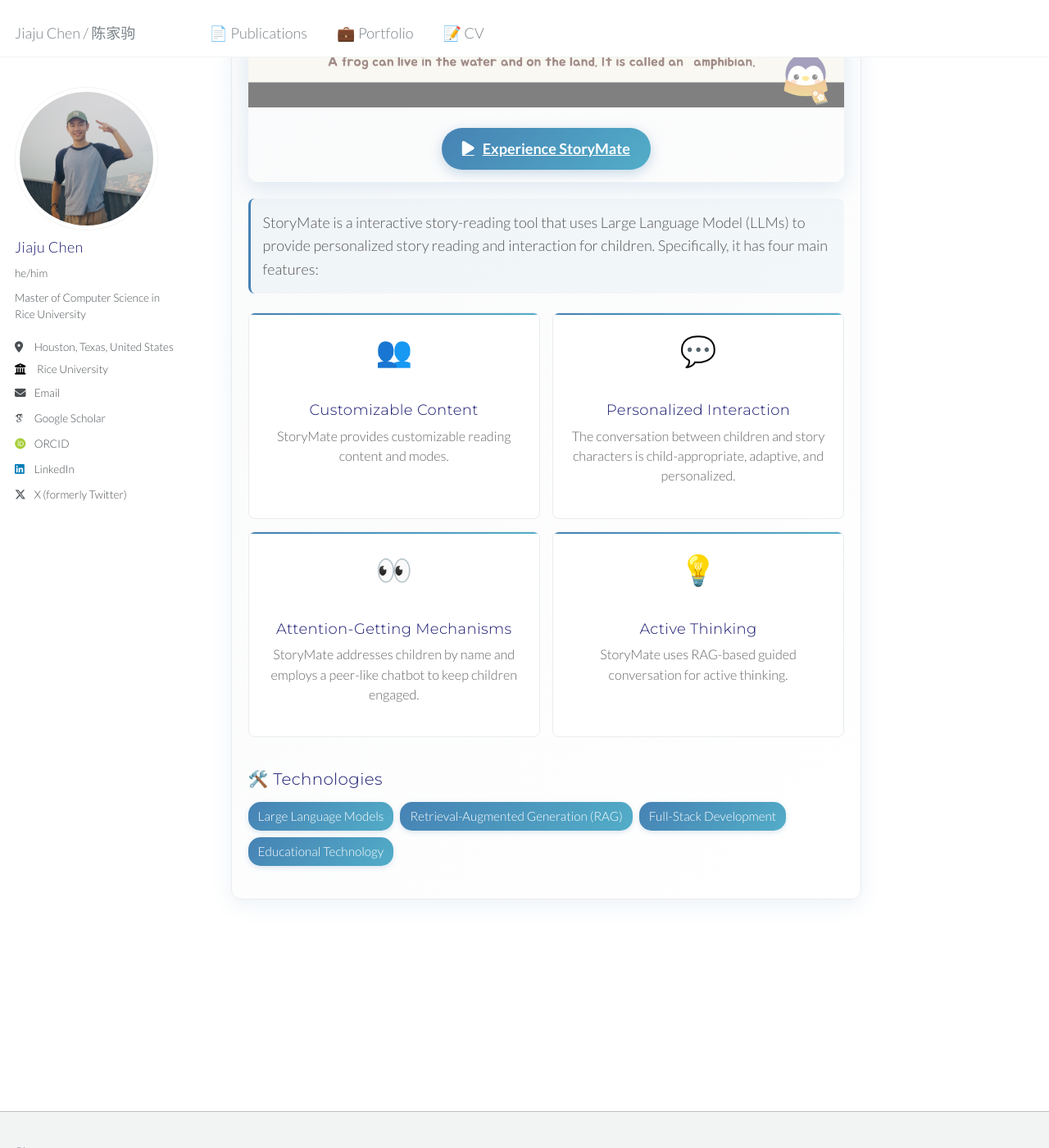
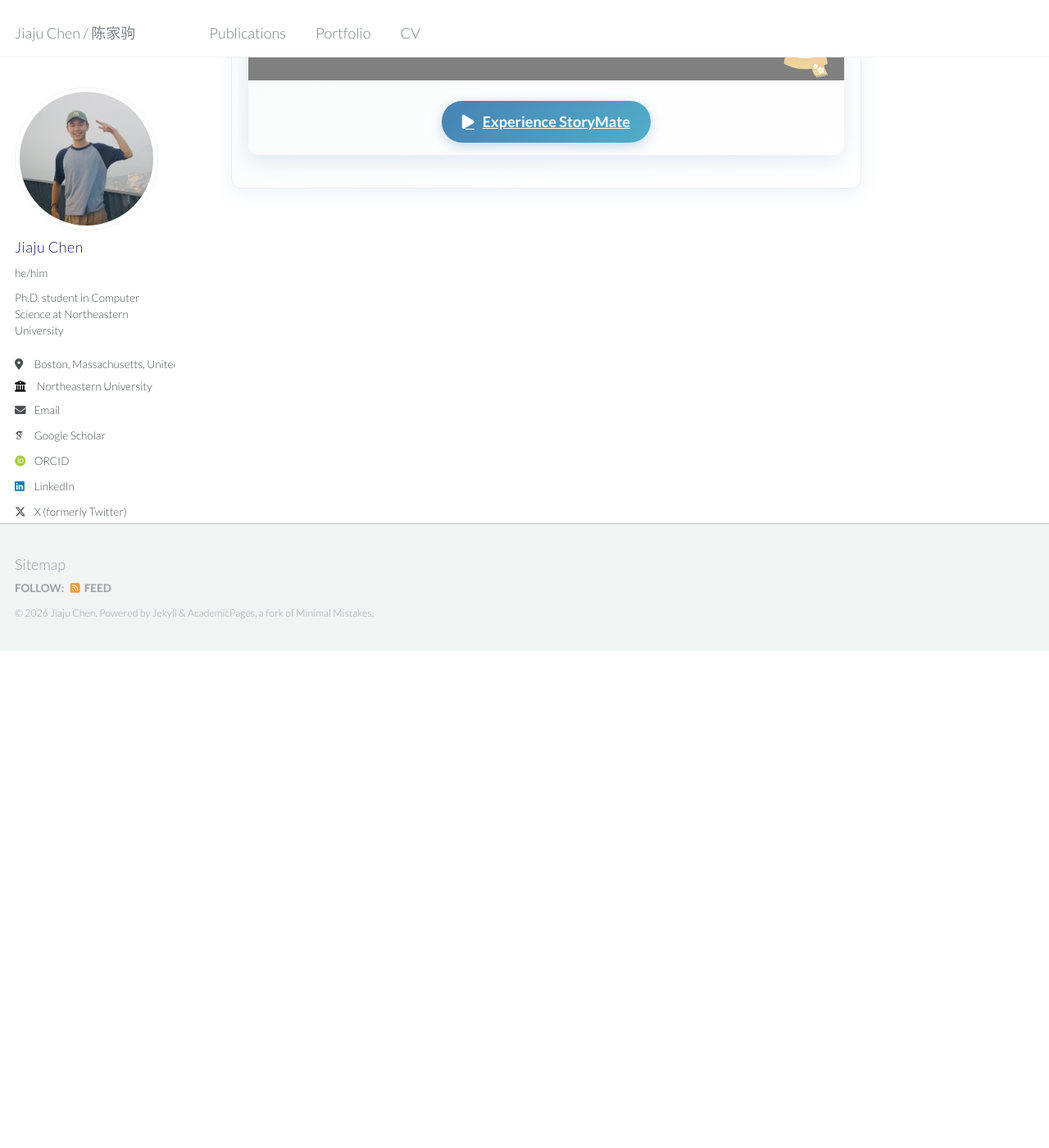
Before and after one commit to malcolm-chen/malcolm-chen.github.io, a Jekyll site: the page built from _pages/portfolio.html, in a window 1280 px wide and 1400 px high, scrolled down 606 px. Shown: the whole window at 82% size. Built offline with Jekyll 4.4.1, drawn with Linux system fonts in a browser that asks for light colours; some web fonts are replaced; some of the changed text lies outside the part shown.

Commit message:
updated website

```diff
--- a/_config.yml
+++ b/_config.yml
@@ -24,11 +24,11 @@ author:
   avatar           : "profile.jpeg"
   name             : "Jiaju Chen"
   pronouns         : "he/him"
-  bio              : "Master of Computer Science in Rice University"
-  location         : "Houston, Texas, United States"
-  employer         : "Rice University"
+  bio              : "Ph.D. student in Computer Science at Northeastern University"
+  location         : "Boston, Massachusetts, United States"
+  employer         : "Northeastern University"
   uri              : # URL
-  email            : "jiaju.chen@rice.edu"
+  email            : "chen.jiaju2@northeastern.edu"
 
   # Academic websites
   arxiv            : # URL - Update with the correct link to your profile
--- a/_data/navigation.yml
+++ b/_data/navigation.yml
@@ -5,7 +5,7 @@
 # prevent it from being included in the site.
 
 main:
-  - title: "📄 Publications"
+  - title: "Publications"
     url: /publications/
 
   # - title: "Talks"
@@ -14,13 +14,13 @@ main:
   # - title: "Teaching"
   #   url: /teaching/
 
-  - title: "💼 Portfolio"
+  - title: "Portfolio"
     url: /portfolio/
 
   # - title: "Blog Posts"
   #   url: /year-archive/
 
-  - title: "📝 CV"
+  - title: "CV"
     url: /assets/CV-JiajuChen.pdf
 
   # - title: "Guide"
--- a/_pages/portfolio.html
+++ b/_pages/portfolio.html
@@ -12,10 +12,7 @@ author_profile: true
   <div class="storymate-project">
     <div class="project-content">
       <div class="project-header">
-        <h2>🐧 <div class="pub-venue">CHI 2025</div> StoryMate: Personalized Interactive Story-Reading</h2>
-        <div class="project-badge">
-          <i class="fas fa-magic"></i> LLM + EDU
-        </div>
+        <h2><div class="pub-venue">CHI 2025</div> StoryMate</h2>
       </div>
 
       <div class="project-teaser">
@@ -29,47 +26,6 @@ author_profile: true
           </a>
         </div>
       </div>
-
-      <p class="project-intro">
-        StoryMate is a interactive story-reading tool that uses Large Language Model (LLMs) to provide personalized story reading and interaction for children. Specifically, it has four main features:
-      </p>
-
-      <div class="feature-grid">
-        <div class="feature-card">
-          <div class="feature-icon">👥</div>
-          <h4>Customizable Content</h4>
-          <p>StoryMate provides customizable reading content and modes.</p>
-        </div>
-
-        <div class="feature-card">
-          <div class="feature-icon">💬</div>
-          <h4>Personalized Interaction</h4>
-          <p>The conversation between children and story characters is child-appropriate, adaptive, and personalized.</p>
-        </div>
-
-        <div class="feature-card">
-          <div class="feature-icon">👀</div>
-          <h4>Attention-Getting Mechanisms</h4>
-          <p>StoryMate addresses children by name and employs a peer-like chatbot to keep children engaged.</p>
-        </div>
-
-        <div class="feature-card">
-          <div class="feature-icon">💡</div>
-          <h4>Active Thinking</h4>
-          <p>StoryMate uses RAG-based guided conversation for active thinking.</p>
-        </div>
-      </div>
-
-      <div class="tech-stack">
-        <h3>🛠️ Technologies</h3>
-        <div class="tech-tags">
-          <span class="tech-tag">Large Language Models</span>
-          <span class="tech-tag">Retrieval-Augmented Generation (RAG)</span>
-          <span class="tech-tag">Full-Stack Development</span>
-          <span class="tech-tag">Educational Technology</span>
-        </div>
-      </div>
-
     </div>
   </div>
 
```
Also changed, not shown: _pages/about.md (+26 -5 lines), 3 other files.
